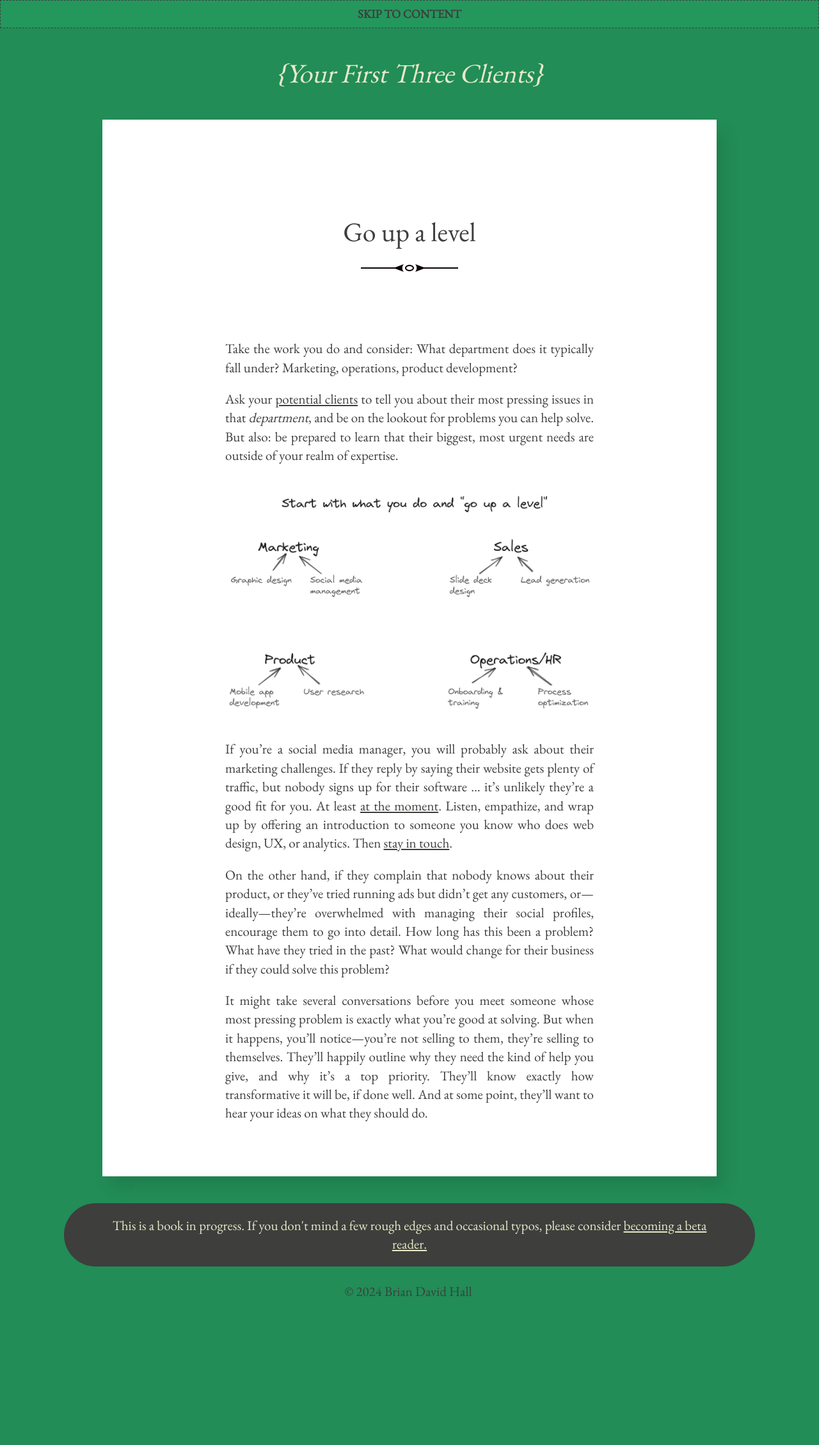
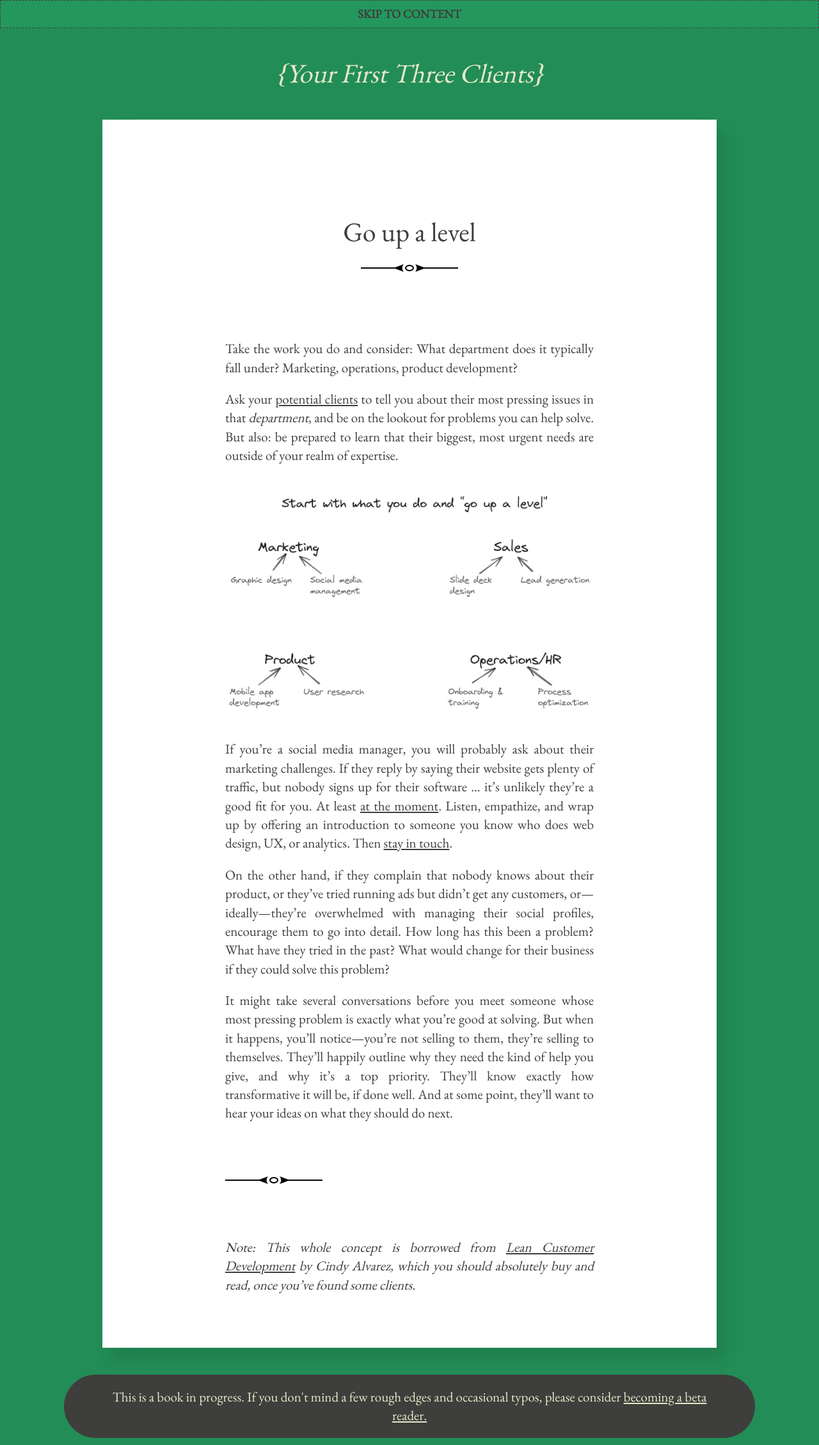
Before and after one commit to bruab/yourfirstthreeclients.com, a Jekyll site: the page built from _posts/2024-09-11-go-up-a-level.md, in a window 1280 px wide. Shown: the whole page at 64% size. Built offline with Jekyll 4.4.1, drawn with Linux system fonts in a browser that asks for light colours; comment, search, counter and statistics services are not loaded; before the commit the page ends 2033 px from its top, so only the background shows below that.

Commit message:
add disclaimer

```diff
--- a/_posts/2024-09-11-go-up-a-level.md
+++ b/_posts/2024-09-11-go-up-a-level.md
@@ -13,4 +13,8 @@ If you're a social media manager, you will probably ask about their marketing ch
 
 On the other hand, if they complain that nobody knows about their product, or they've tried running ads but didn't get any customers, or—ideally—they're overwhelmed with managing their social profiles, encourage them to go into detail. How long has this been a problem? What have they tried in the past? What would change for their business if they could solve this problem?
 
-It might take several conversations before you meet someone whose most pressing problem is exactly what you're good at solving. But when it happens, you'll notice—you're not selling to them, they're selling to themselves. They'll happily outline why they need the kind of help you give, and why it's a top priority. They'll know exactly how transformative it will be, if done well. And at some point, they'll want to hear your ideas on what they should do.
+It might take several conversations before you meet someone whose most pressing problem is exactly what you're good at solving. But when it happens, you'll notice—you're not selling to them, they're selling to themselves. They'll happily outline why they need the kind of help you give, and why it's a top priority. They'll know exactly how transformative it will be, if done well. And at some point, they'll want to hear your ideas on what they should do next.
+
+---
+
+_Note: This whole concept is borrowed from [Lean Customer Development](https://www.cindyalvarez.com/lean-customer-development/) by Cindy Alvarez, which you should absolutely buy and read, once you've found some clients._
```
Also changed, not shown: 1 other file.
